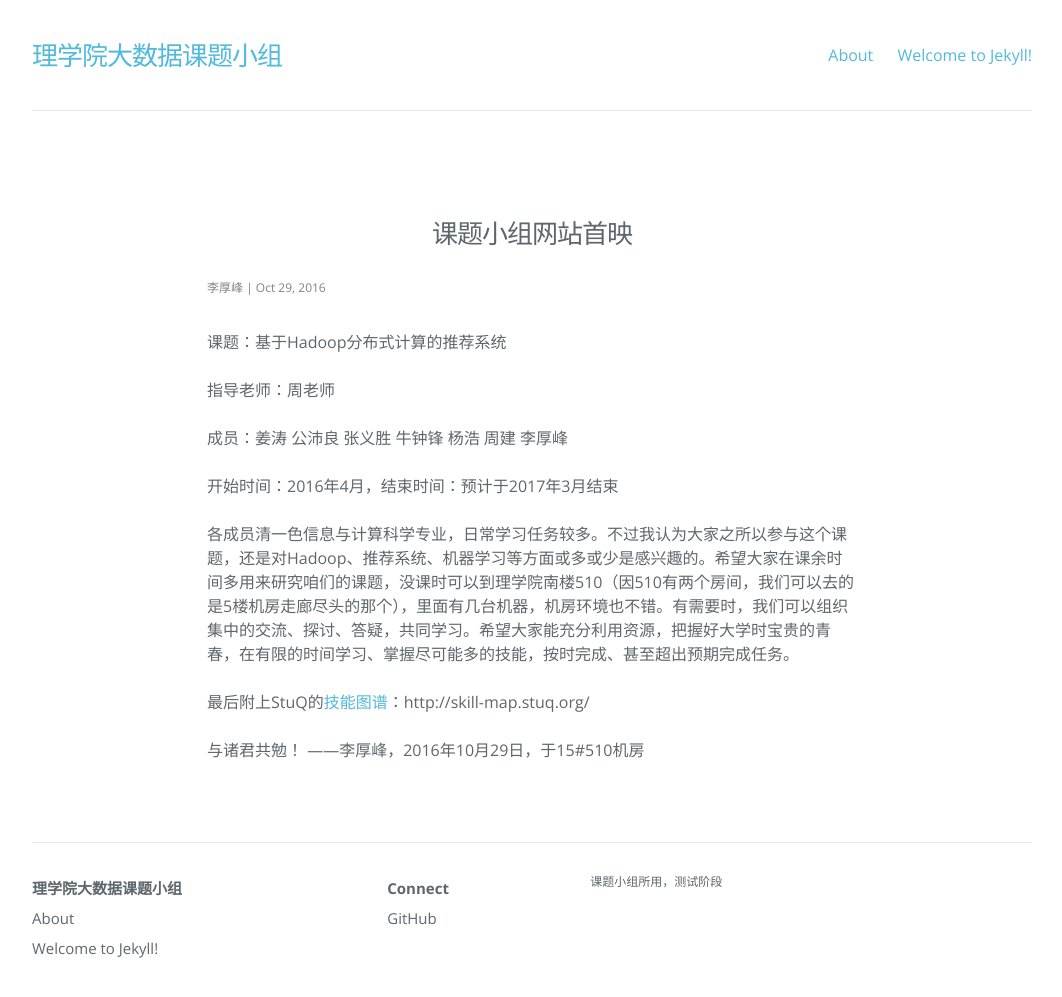
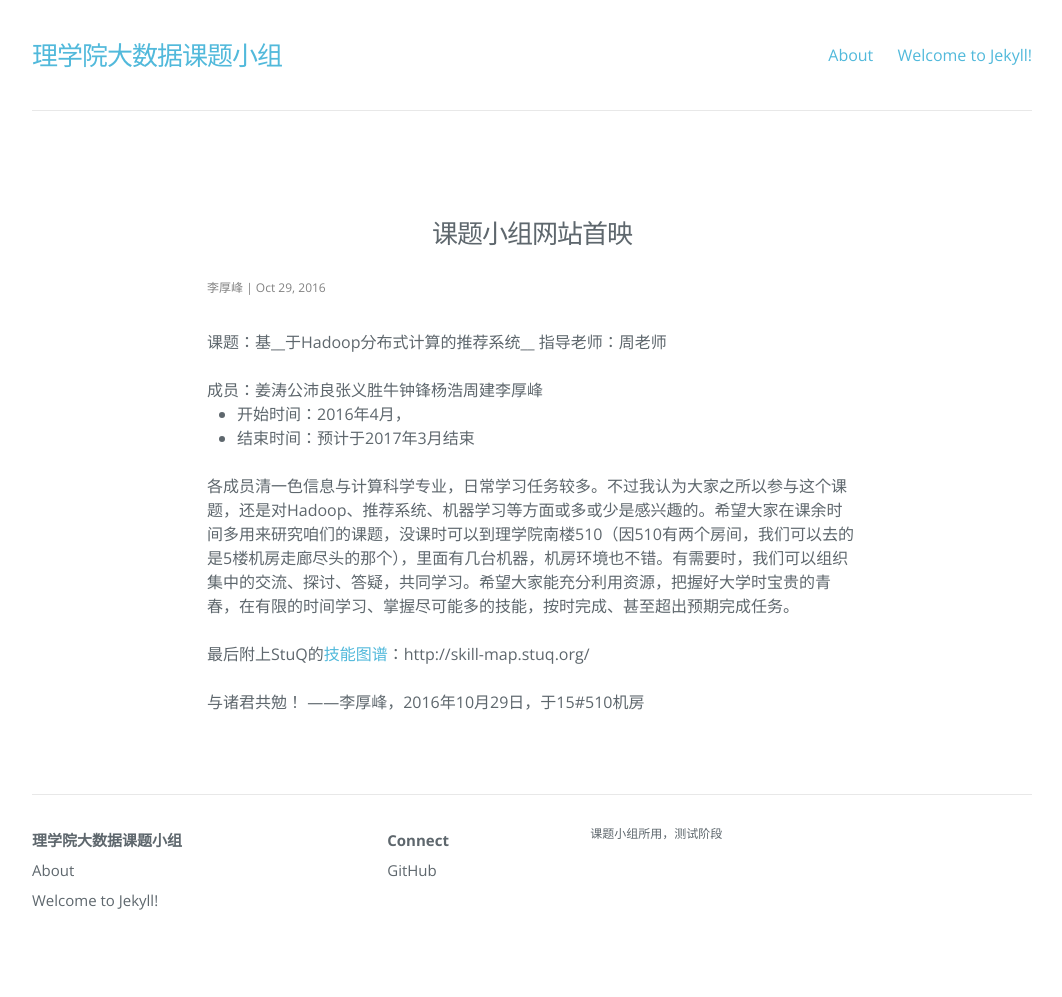
Before and after one commit to Genesis2011/Learn-BigData, a Jekyll site: the page built from _posts/2016-10-29-咱们课题小组也有网站啦.md, in a window 1280 px wide and 1031 px high. Shown: the top 997 px of the window, without its empty margins (108-1170 px from the left). Built offline with Jekyll 4.4.1, drawn with Linux system fonts in a browser that asks for light colours; nearby versions of some CDN libraries.

Commit message:
Update 课题小组网站首映

```diff
--- a/_posts/2016-10-29-咱们课题小组也有网站啦.md
+++ b/_posts/2016-10-29-咱们课题小组也有网站啦.md
@@ -4,13 +4,13 @@ layout: post
 categories: Innovation Project
 tags: 'Hadoop, Recommender Systems'
 ---
-课题：基于Hadoop分布式计算的推荐系统
-
+课题：基__于Hadoop分布式计算的推荐系统__
 指导老师：周老师
 
-成员：姜涛 公沛良 张义胜 牛钟锋 杨浩 周建 李厚峰
+|  成员：   |   姜涛  |  公沛良   |  张义胜   |  牛钟锋   |   杨浩  |  周建   |  李厚峰   |
 
-开始时间：2016年4月，结束时间：预计于2017年3月结束
+* 开始时间：2016年4月，
+* 结束时间：预计于2017年3月结束
 
 各成员清一色信息与计算科学专业，日常学习任务较多。不过我认为大家之所以参与这个课题，还是对Hadoop、推荐系统、机器学习等方面或多或少是感兴趣的。希望大家在课余时间多用来研究咱们的课题，没课时可以到理学院南楼510（因510有两个房间，我们可以去的是5楼机房走廊尽头的那个），里面有几台机器，机房环境也不错。有需要时，我们可以组织集中的交流、探讨、答疑，共同学习。希望大家能充分利用资源，把握好大学时宝贵的青春，在有限的时间学习、掌握尽可能多的技能，按时完成、甚至超出预期完成任务。
 
```
